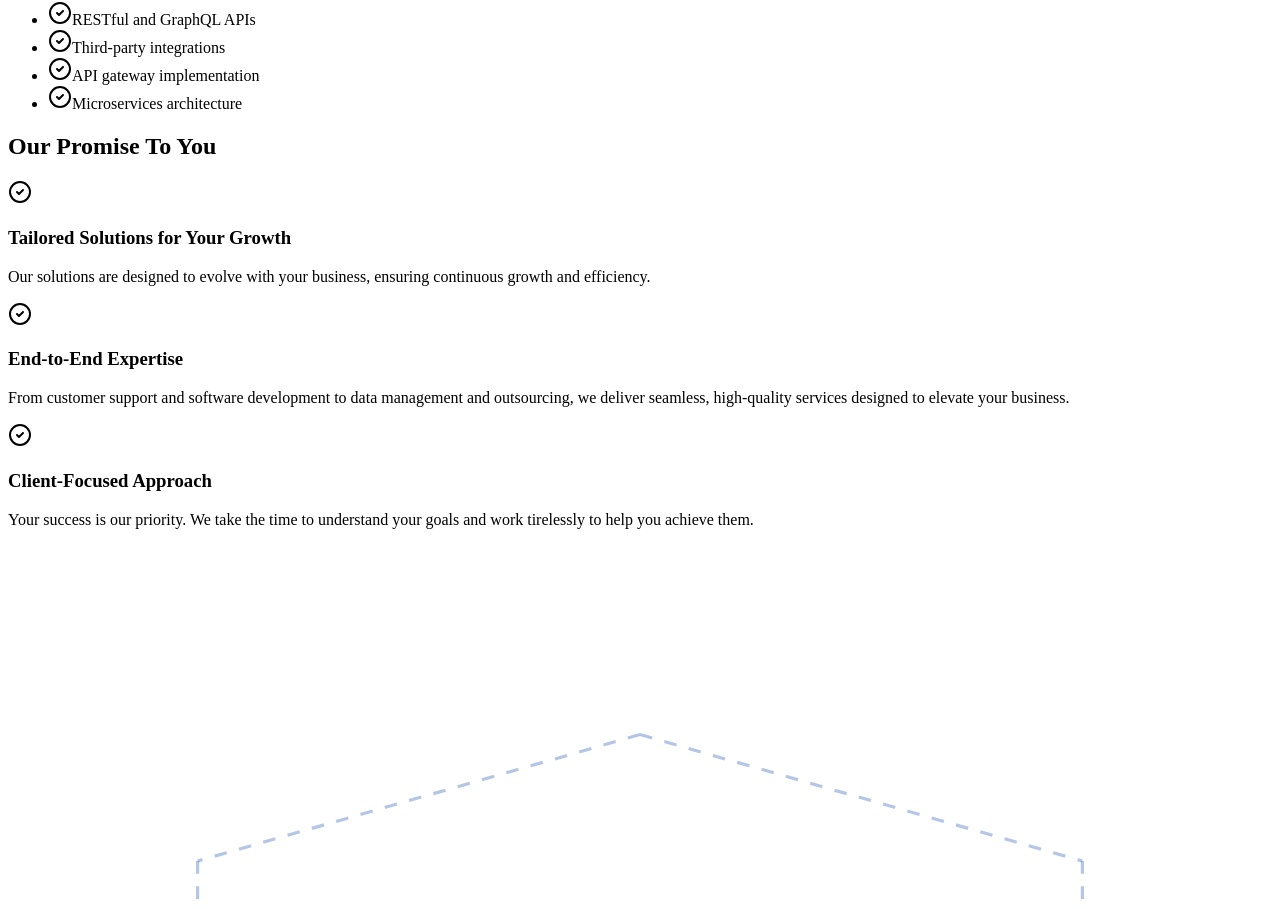
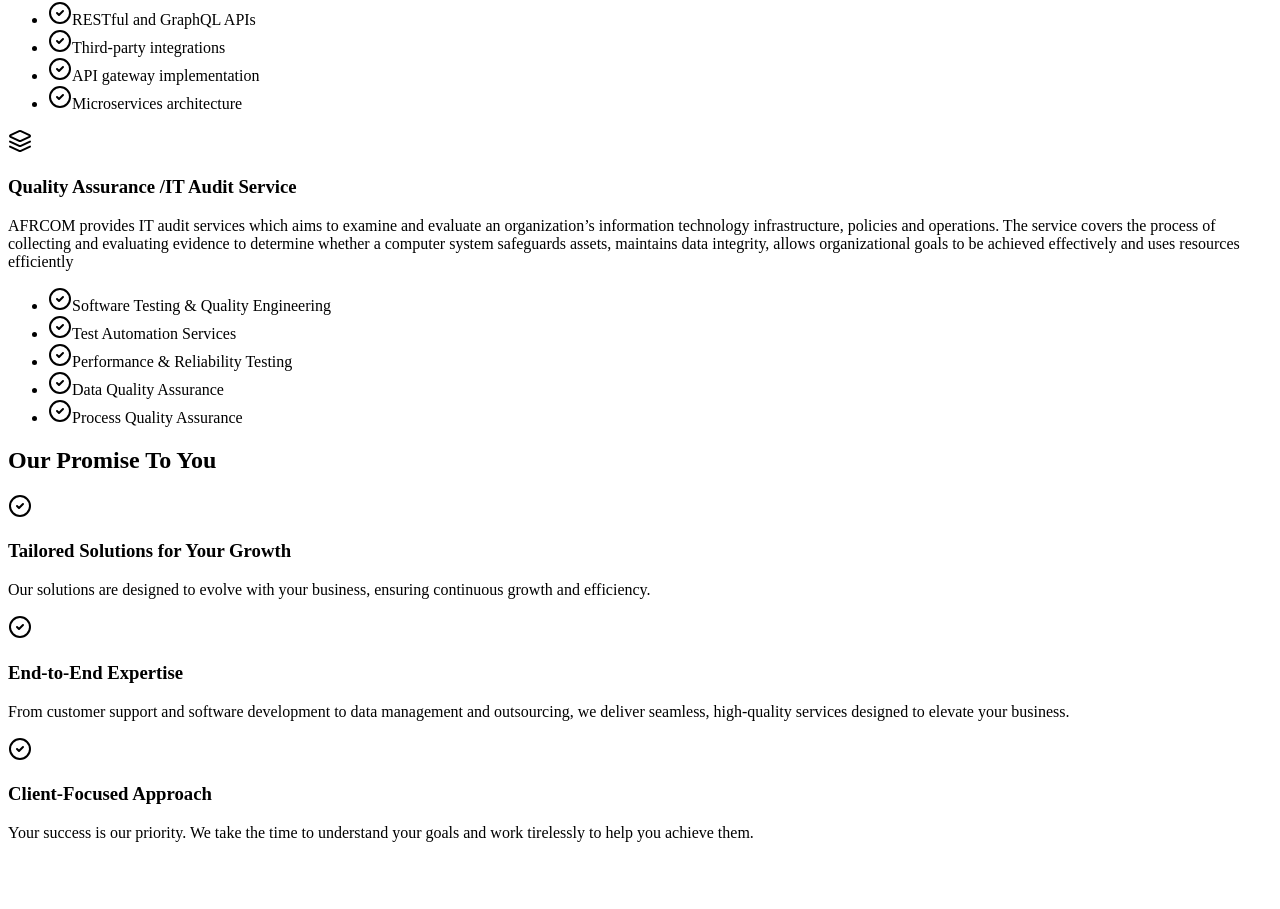
Before and after one commit to temesgen-y/Gedebtech, a React (Vite) app in the folder client/: page /services in a window 1280 px wide. Shown: the part 2520-3429 px from the top of the page. Built offline with nearby package versions, Linux system fonts and the light colour scheme; a web font is replaced by a local one.

Commit message:
Services page IT Audit service is Added

```diff
--- a/client/src/pages/services.tsx
+++ b/client/src/pages/services.tsx
@@ -128,6 +128,20 @@ const services = [
       "Third-party integrations",
       "API gateway implementation",
       "Microservices architecture",
+    ],
+  },
+
+  {
+    icon: Layers,
+    title: "Quality Assurance /IT Audit Service",
+    description:
+      "AFRCOM provides IT audit services which aims to examine and evaluate an organization’s information technology infrastructure, policies and operations. The service covers the process of collecting and evaluating evidence to determine whether a computer system safeguards assets, maintains data integrity, allows organizational goals to be achieved effectively and uses resources efficiently",
+    features: [
+      "Software Testing & Quality Engineering",
+      "Test Automation Services",
+      "Performance & Reliability Testing",
+      "Data Quality Assurance",
+      "Process Quality Assurance",
     ],
   },
 ];
```
